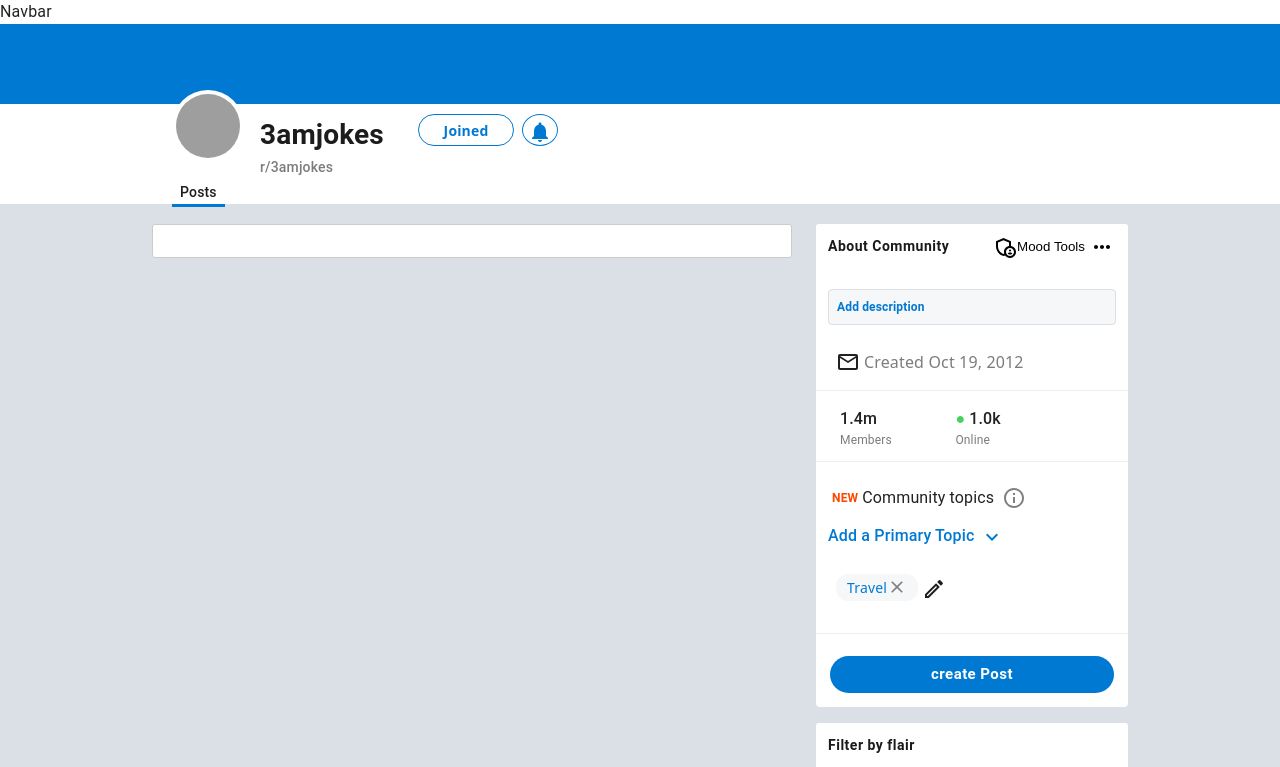
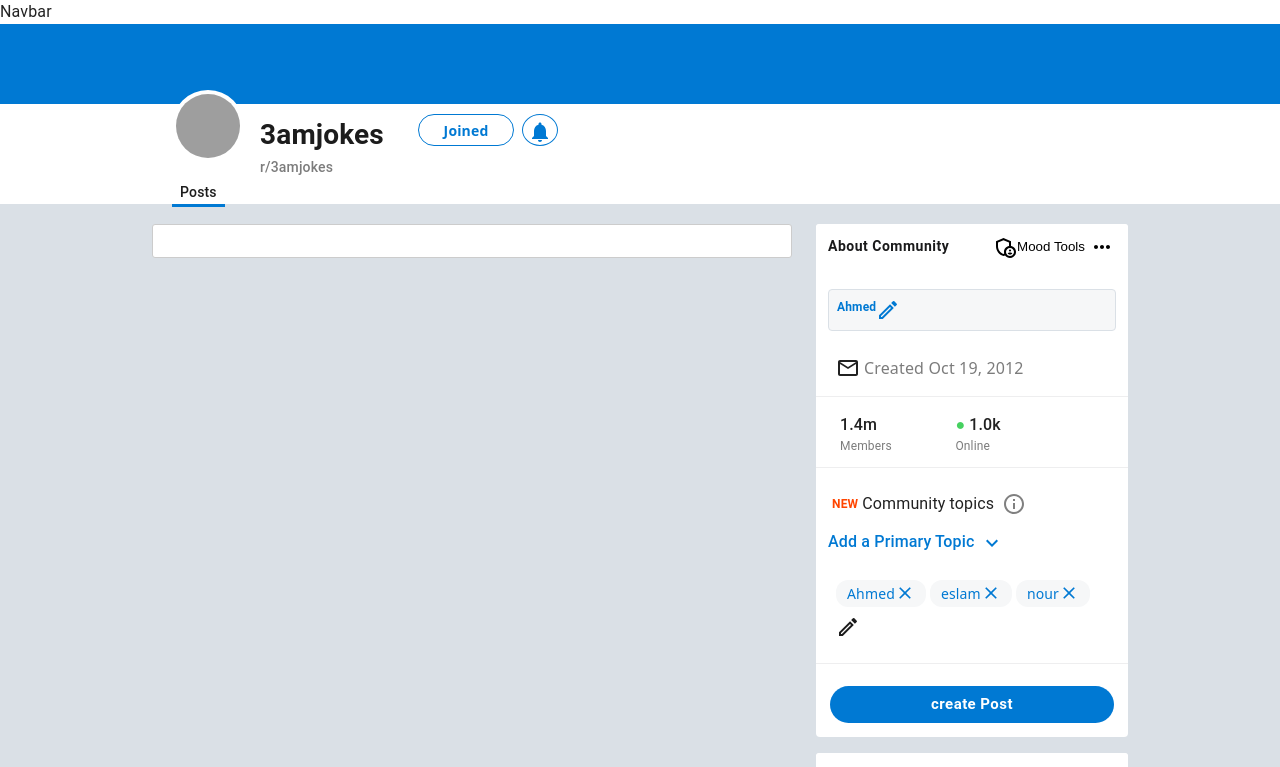
Before and after one commit to NonLegit/Front-End, a React (Create React App) app: page /SubReddit/1 in a window 1280 px wide. Shown: the top 767 px of the page. Built offline with nearby package versions, Linux system fonts and the light colour scheme; grey boxes are pictures that could not be loaded.

Commit message:
Subreddit for mderation and user done

```diff
--- a/src/components/SubReddit/SideBar/Mderation/AddDisc/Add.jsx
+++ b/src/components/SubReddit/SideBar/Mderation/AddDisc/Add.jsx
@@ -1,5 +1,6 @@
 import { Box, ClickAwayListener } from '@mui/material';
-import { useState } from 'react';
+import { useState, useEffect } from 'react';
+import ModeEditOutlineOutlinedIcon from '@mui/icons-material/ModeEditOutlineOutlined';
 import {
   AboutContent, Action, Add, Count, Input, InputFooter, Text,
 } from './style';
@@ -7,13 +8,20 @@
 function AddSector() {
   const [show, setShow] = useState(true);
   const [count, setCount] = useState(500);
+  const [tempString, setTempString] = useState('');
+  const [disc, setDisc] = useState('Ahmed');
+  const [haveDisc, setHaveDisc] = useState(true);
   const handleClickAway1 = () => {
     setShow(true);
     setCount(500);
   };
+  useEffect(() => {
+    setTempString(disc);
+  }, []);
   // ///////////////////////////////////
   const handleChange = (event) => {
     if (event.target.value.length < 501) {
+      setTempString(event.target.value);
       // setData(event.target.value);
       setCount(500 - event.target.value.length);
     }
@@ -22,19 +30,31 @@
     <AboutContent>
       <ClickAwayListener onClickAway={handleClickAway1}>
         <Add>
-          <Box onClick={() => { setShow(false); setCount(500); }}>
-            {show && <Text> Add description</Text>}
+          <Box onClick={() => { setShow(false); setCount(500); }} sx={{ display: 'flex' }}>
+            {show && !haveDisc && <Text> Add description</Text>}
+            {haveDisc && show && (
+            <>
+              <Text>
+                {' '}
+                {disc}
+              </Text>
+              {' '}
+              <ModeEditOutlineOutlinedIcon color="primary" />
+            </>
+            )}
           </Box>
           {!show
             && (
               <>
                 <Input
                   type="text"
+                  value={tempString}
                   placeholder="Tell us About your community"
                   onChange={handleChange}
                   onInput={(e) => {
                   // eslint-disable-next-line radix
                     e.target.value = e.target.value.slice(0, 500);
+                    setTempString(e.target.value = e.target.value.slice(0, 500));
                     e.target.style.height = `${e.target.scrollHeight}px`;
                   }}
                 />
@@ -46,10 +66,27 @@
                     {' '}
                     Characters remaining
                   </Count>
+                  <Box sx={{ display: 'flex' }}>
+                    <Action
+                      onClick={() => {
+                        setShow(true); setDisc(''); setTempString(''); setCount(500 - disc.length);
+                        setHaveDisc(false);
+                      }}
+                      sx={{ marginRight: '8px' }}
+                      color="red"
+                    >
+                      Cancel
+                    </Action>
+                    <Action
+                      onClick={() => {
+                        setShow(true); setDisc(tempString); setCount(500 - disc.length);
+                        if (disc === '') { setHaveDisc(true); }
+                      }}
+                      color="#0079d3"
+                    >
+                      Save
 
-                  <Box sx={{ display: 'flex' }}>
-                    <Action onClick={() => { setShow(true); setCount(500); }} color="#0079d3" sx={{ marginRight: '8px' }}>Cancel</Action>
-                    <Action color="red">Save</Action>
+                    </Action>
                   </Box>
                 </InputFooter>
               </>
--- a/src/components/SubReddit/SideBar/Mderation/AddList/AddList.jsx
+++ b/src/components/SubReddit/SideBar/Mderation/AddList/AddList.jsx
@@ -1,18 +1,41 @@
-import { Box, ClickAwayListener } from '@mui/material';
-import { useState } from 'react';
+import {
+  Box, ClickAwayListener,
+  ListItem, ListItemText,
+} from '@mui/material';
+import { useState, useEffect } from 'react';
 import ModeEditOutlineOutlinedIcon from '@mui/icons-material/ModeEditOutlineOutlined';
 import ClearOutlinedIcon from '@mui/icons-material/ClearOutlined';
 import {
-  AboutContent, Action, Add, BOX, Count, Input, InputFooter, Text,
+  AboutContent,
+  Action,
+  Add, Count,
+  Input,
+  BOX,
+  InputFooter, Text,
+  Lists,
 } from './style';
+
+const primary = ['Activism', 'Art', 'Addiction Support', 'Anime', 'Beauty and Makeup', 'Business, Economics, and Finance', 'Careers', 'Cars and Motor Vehicles',
+  'Celebrity', 'Crafts and DIY', 'Crypto', 'Culture, Race, and Ethnicity', 'Ethics and Philosophy', 'Family and Relationships', 'Fashion', 'Fitness and Nutrition',
+  'Food and Drink', 'Funny/Humor', 'Gamming', 'Gender', 'History', 'Hobbies', 'Home and Garden', 'Home and Garden', 'Learning and Education', 'Law', 'Marketplace and Deals',
+  'Mature Themes and Adult Content', 'Medical and Mental Health', "Men's Health", 'Meta/Reddit', 'Outdoors and Nature', 'Militery', 'Moves', 'Music', 'Outdoors and Nature', 'Place',
+  'Podcasts and Streamers', 'Polices', 'Progeamming', 'Reading, Writing, and Literature'];
 
 function AddList() {
   const [show, setShow] = useState(true);
-  const [count, setCount] = useState(0);
+  const [showList, setShowList] = useState(true);
+  // eslint-disable-next-line prefer-const
+  const [tags, setTags] = useState(['Ahmed', 'eslam', 'nour']);
+  const [tempString, setTempString] = useState(tags);
+  const [count, setCount] = useState(tags.length);
+
   const handleClickAway1 = () => {
     setShow(true);
-    setCount(0);
+    setCount(tags.length);
   };
+  useEffect(() => {
+    setTempString(tags);
+  }, []);
   // ///////////////////////////////////
   const handleChange = (event) => {
     console.log((event.target > 'Text').length);
@@ -21,48 +44,152 @@
       setCount((event.target > 'Text').length);
     }
   };
+  const handleKeyDown = (e) => {
+    if (tempString.length < 25 && !tempString.includes(e.target.value)) {
+      if (e.key !== 'Enter') return;
+      const { value } = e.target;
+      if (!value.trim()) return;
+      setTempString([...tempString, value]);
+    }
+    e.target.value = '';
+  };
+  function removeItem(value) {
+    setTempString(tempString.filter((ele, index) => index !== value));
+  }
+  const ListSelected = (e) => {
+    e.stopPropagation();
+    if (!tempString.includes(e.target.textContent)) {
+      setTempString([...tempString, e.target.textContent]);
+      const btn = document.getElementById('add');
+      btn.click();
+      const input = document.getElementById('input');
+      input.focus();
+    }
+  };
   return (
     <AboutContent>
       <ClickAwayListener onClickAway={handleClickAway1}>
-        <Add>
-          <BOX condition={show.toString()} onClick={() => { setShow(false); }}>
-            <Text>
-              {' '}
-              Travel
-              {' '}
-              <ClearOutlinedIcon fontSize="small" onClick={(e) => e.target.parentElement.remove()} sx={{ color: 'gray' }} />
+        <Add condition={show.toString()} onClick={() => { setShow(false); }} id="add">
+          <>
+            <Box sx={{ display: 'flex', flexDirection: 'row', flexWrap: 'wrap' }}>
+              {tempString.length > 0 && (tempString.slice(0, 4)).map((tag, index) => (
+                <Text key={`${index + 0}`} condition={show.toString()}>
+                  {tag}
+                  <ClearOutlinedIcon
+                    fontSize="small"
+                    onClick={(e) => {
+                      removeItem(index);
+                      console.log(e.target.parentElement.textContent);
+                    }}
+                  />
                 </Text>
-            {show
-           && <ModeEditOutlineOutlinedIcon />}
+              )) }
+              { !show && tags.length > 0
+              && (tempString.slice(4)).map((temp, index) => (
+                <Text key={`${index + 0}`} condition={show.toString()}>
+                  {temp}
+                  <ClearOutlinedIcon
+                    fontSize="small"
+                    onClick={(e) => {
+                      removeItem(index + 4);
+                      console.log(typeof (e.target.parentElement.textContent));
+                    }}
+                    sx={{ color: 'gray' }}
+                  />
+                </Text>
+              )) }
+              {show && tempString.length > 4 && (
+              <BOX>
+                +
+                  {tempString.length - 4}
               </BOX>
+              )}
+              {show && <ModeEditOutlineOutlinedIcon />}
+            </Box>
             {!show
             && (
-              <>
             <Input
+              autoFocus
+              id="input"
               type="text"
               onChange={handleChange}
+              onFocus={() => setShowList(true)}
               onInput={(e) => {
                 // eslint-disable-next-line radix
                 e.target.style.height = `${e.target.scrollHeight}px`;
               }}
+              onKeyDown={handleKeyDown}
             />
+            )}
+          </>
+          {!show && (
           <InputFooter>
             <Count
               condition={(count === 25).toString()}
             >
-                    {count}
+              {tempString.length}
               /
               25
             </Count>
             <Box sx={{ display: 'flex', marginTop: '1px' }}>
-                    <Action onClick={() => { setShow(true); }} color="#0079d3" sx={{ marginRight: '8px' }}>Cancel</Action>
-                    <Action color="red">Save</Action>
+              <Action
+                onClick={(e) => {
+                  e.stopPropagation();
+                  setShow(true);
+                  setTempString(tags);
+                }}
+                color="red"
+                sx={{ marginRight: '8px' }}
+              >
+                Cancel
+              </Action>
+              <Action
+                color="#0079d3"
+                onClick={(e) => {
+                  e.stopPropagation();
+                  setShow(true);
+                  setTags(tempString);
+                }}
+              >
+                Save
+              </Action>
             </Box>
           </InputFooter>
-              </>
           )}
         </Add>
       </ClickAwayListener>
+      {
+          !show
+          && tempString.length < 25 && showList
+          && (
+            <Lists
+              subheader={<li />}
+            >
+              {[0].map((sectionId) => (
+                <li key={`section-${sectionId}`}>
+                  <ul>
+                    {primary.map((item) => (
+                      <ListItem key={`item-${sectionId}-${item}`}>
+                        <ListItemText
+                          primary={`${item}`}
+                          sx={{
+                            span: {
+                              fontWeight: 700,
+                              fontSize: 13,
+                              cursor: 'pointer',
+                            },
+                          }}
+                          onClick={ListSelected}
+                        />
+                      </ListItem>
+                    ))}
+                  </ul>
+                </li>
+              ))}
+            </Lists>
+          )
+        }
+
     </AboutContent>
   );
 }
--- a/src/components/SubReddit/SideBar/Mderation/AddList/style.js
+++ b/src/components/SubReddit/SideBar/Mderation/AddList/style.js
@@ -1,4 +1,4 @@
-import { Box } from '@mui/material';
+import { Box, List } from '@mui/material';
 import { styled } from '@mui/material/styles';
 
 export const AboutContent = styled('h2')({
@@ -20,7 +20,7 @@
   marginBottom: 12,
   marginTop: 8,
   borderRadius: 4,
-  height: 40,
+  // height: 40,
   cursor: 'pointer',
   '&:hover': {
     border: '1px solid #0079d3',
@@ -34,7 +34,7 @@
     flexFlow: 'row',
   }),
 }));
-export const Text = styled('span')({
+export const Text = styled('span')(({ condition }) => ({
   fontFamily: 'Noto Sans,Arial,sans-serif',
   fontSize: 14,
   fontWeight: 400,
@@ -50,7 +50,18 @@
   maxWidth: 245,
   marginTop: -3,
   display: 'flex',
-});
+  ...((condition === 'true') && {
+    '&:hover': {
+      backgroundColor: '#f2f2f3',
+    },
+  }),
+  ...((condition === 'false') && {
+    '&:hover': {
+      backgroundColor: '#0079d3',
+      color: 'white',
+    },
+  }),
+}));
 export const Input = styled('textarea')({
   fontFamily: 'Noto Sans,Arial,sans-serif',
   backgroundColor: 'transparent',
@@ -88,7 +99,7 @@
   fontWeight: 700,
   color,
   marginTop: 0,
-
+  cursor: 'pointer',
 }));
 
 export const InputFooter = styled(Box)({
@@ -99,12 +110,29 @@
   width: '100%',
 });
 
-export const BOX = styled(Box)(({ condition }) => ({
-  display: 'flex',
+export const BOX = styled(Box)({
+  fontSize: 14,
+  fontWeight: 400,
+  color: '#0079d3',
+  cursor: 'pointer',
+  marginBottom: 8,
+  marginRight: 4,
+});
+
+export const Lists = styled(List)({
   width: '100%',
-  justifyContent: 'flex-start',
-  flexFlow: 'column',
-  ...((condition === 'true') && {
-    flexFlow: 'row',
-  }),
-}));
+  backgroundColor: 'white',
+  overflow: 'auto',
+  boxShadow: '0 2px 4px 0 rgba(28,28,28,0.2)',
+  '& ul': { padding: 0 },
+  '& ul>li': {
+    paddingTop: 0,
+    '&:hover': {
+      backgroundColor: '#0079d3',
+      color: 'white',
+    },
+  },
+  position: 'absolute',
+  zIndex: 1,
+  height: 200,
+});
--- a/src/components/SubReddit/SideBar/Moderators/style.js
+++ b/src/components/SubReddit/SideBar/Moderators/style.js
@@ -45,6 +45,8 @@
   justifyContent: 'center',
   padding: '4px 16px',
   textalign: 'center',
+  border: '1px solid #0079d3',
+  height: 30,
 }));
 
 export const Icon = styled('div')(() => ({
--- a/src/components/SubReddit/SideBar/MoreIcon/style.js
+++ b/src/components/SubReddit/SideBar/MoreIcon/style.js
@@ -17,7 +17,7 @@
   backgroundColor: 'white',
   position: 'absolute',
   zIndex: 10,
-  marginTop: 24,
+  marginTop: 100,
   marginLeft: 80,
 }));
 
```
Also changed, not shown: src/components/PopUpSubReddit/PopUp.jsx (+5 -5 lines), src/components/SubReddit/SideBar/Mderation/Moderation.jsx (+26 -6 lines), 1 other file (tests, documents, lock files or other folders). Lines whose indentation alone changed are shown as unchanged.
